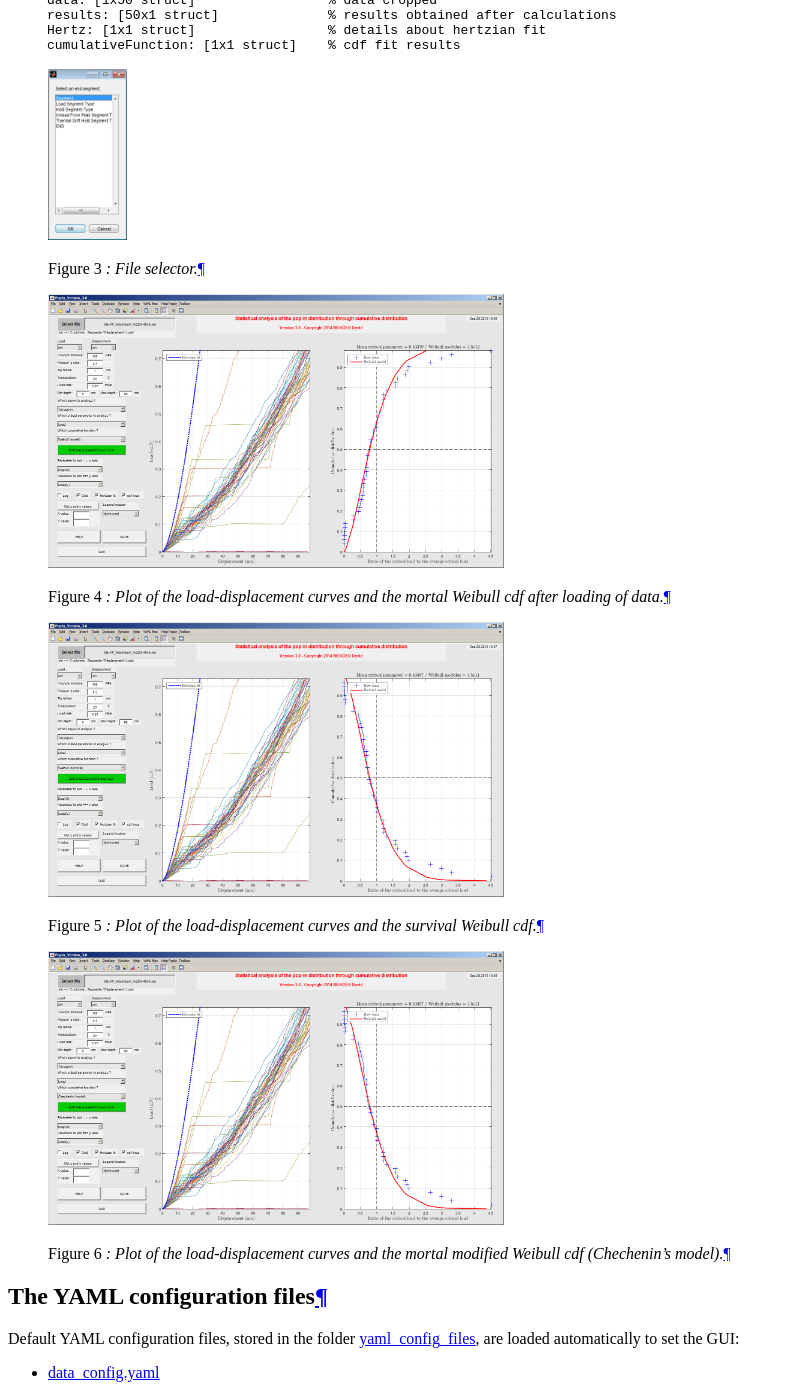
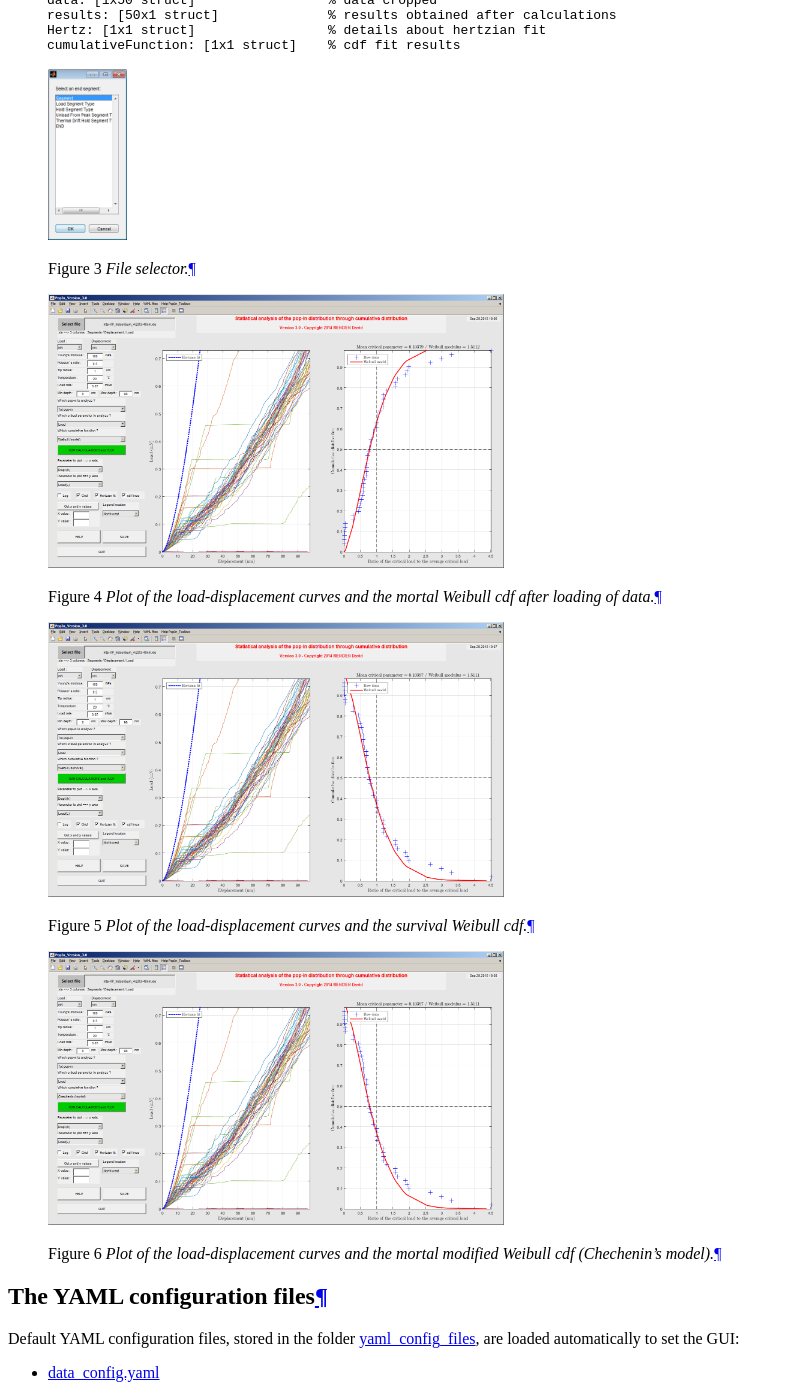
Before and after one commit to DavidMercier/PopIn, a Sphinx documentation site: the page built from doc/getting_started.rst, in a window 1280 px wide and 1400 px high, scrolled down 1258 px. Shown: the whole window, without its empty margins (0-789 px from the left). Built offline with Sphinx 7.4.7, drawn with Linux system fonts in a browser that asks for light colours; comment, search, counter and statistics services are not loaded; some of the changed text lies outside the part shown.

Commit message:
updated doc (legend figure)

```diff
--- a/doc/getting_started.rst
+++ b/doc/getting_started.rst
@@ -36,7 +36,7 @@ First of all a GUI is a Graphical User Interface.
    :scale: 30 %
    :align: center
 
-   *: Screenshot of the main window of the PopIn toolbox.*
+   *Screenshot of the main window of the PopIn toolbox.*
 
 * Import your (nano)indentation results (.xls file obtained from MTS software with at least more than 20 indentation tests for statistics), by pressing the button 'Select file'.
 * Select the end segment (if segments exist), in order to set the maximum indentation depth.
@@ -64,25 +64,25 @@ First of all a GUI is a Graphical User Interface.
    :scale: 40 %
    :align: center
 
-   *: File selector.*
+   *File selector.*
 
 .. figure:: ./_pictures/GUI_Main_Window.png
    :scale: 30 %
    :align: center
 
-   *: Plot of the load-displacement curves and the mortal Weibull cdf after loading of data.*
+   *Plot of the load-displacement curves and the mortal Weibull cdf after loading of data.*
 
 .. figure:: ./_pictures/GUI_Main_Window_survival.png
    :scale: 30 %
    :align: center
 
-   *: Plot of the load-displacement curves and the survival Weibull cdf.*
+   *Plot of the load-displacement curves and the survival Weibull cdf.*
 
 .. figure:: ./_pictures/GUI_Main_Window_chechenin.png
    :scale: 30 %
    :align: center
 
-   *: Plot of the load-displacement curves and the mortal modified Weibull cdf (Chechenin's model).*
+   *Plot of the load-displacement curves and the mortal modified Weibull cdf (Chechenin's model).*
 
 The YAML configuration files
 #################################
--- a/doc/index.rst
+++ b/doc/index.rst
@@ -18,7 +18,7 @@ With this Matlab toolbox, it is possible to :
    :scale: 35 %
    :align: center
 
-   *: Screenshot of the main window of the PopIn toolbox.*
+   *Screenshot of the main window of the PopIn toolbox.*
 
 Contents
 =========
```
Also changed, not shown: doc/models.rst (+5 -5 lines).
